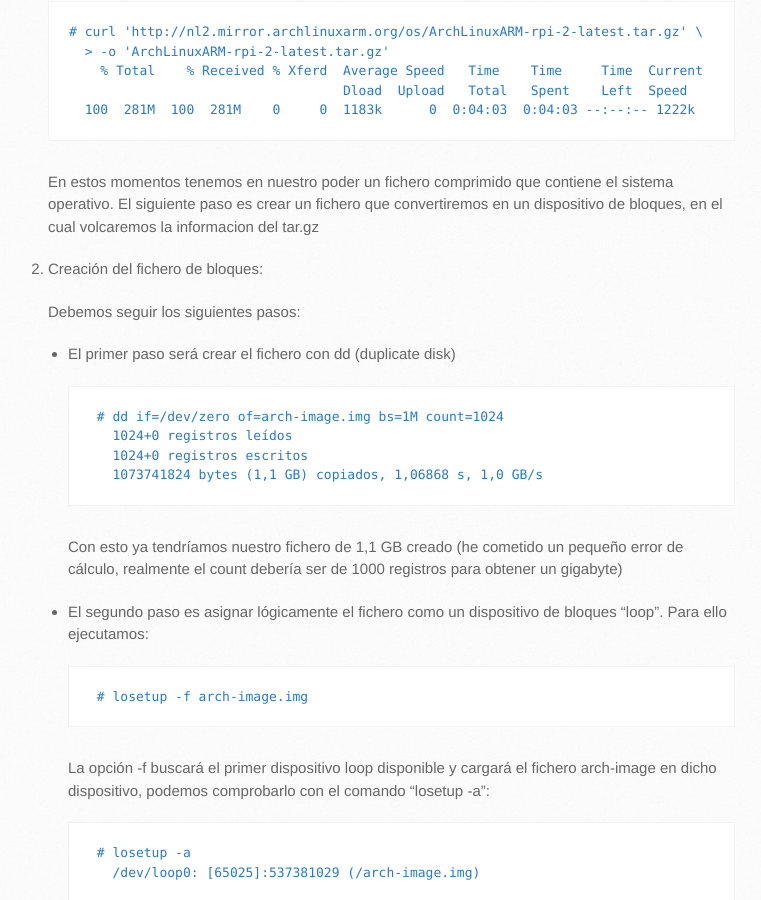
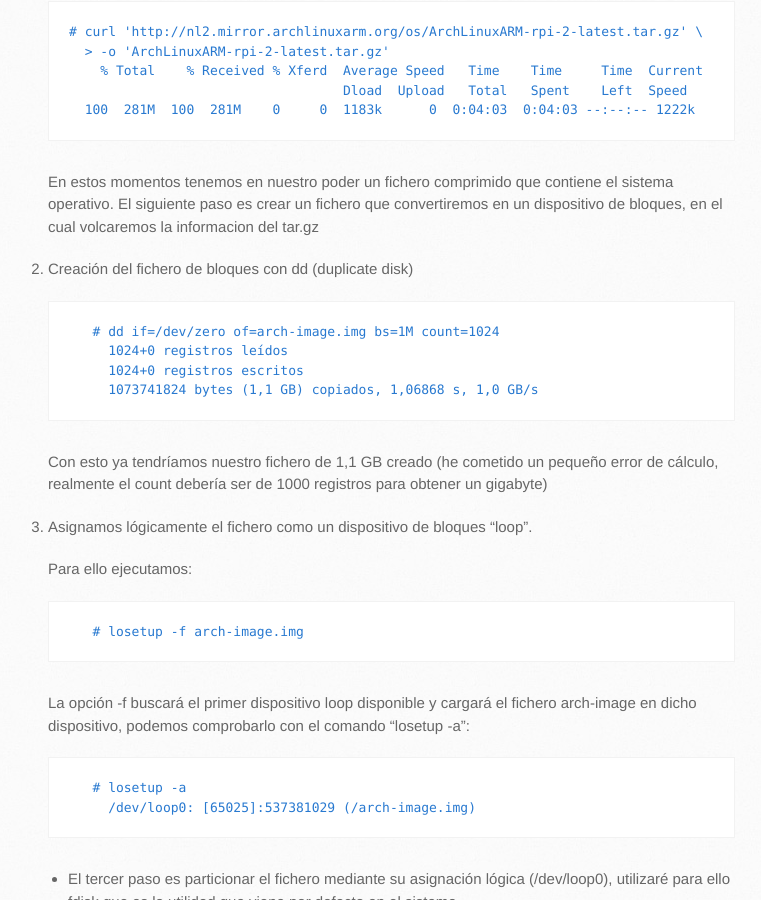
Before and after one commit to dpalomar/cluster_raspberrypi, a Jekyll site: the page built from imagen_base.md, in a window 1280 px wide and 900 px high, scrolled down 1191 px. Shown: the whole window, without its empty margins (125-886 px from the left). Built offline with Jekyll 4.4.1, drawn with Linux system fonts in a browser that asks for light colours.

Commit message:
Corrección de imagen_base.md

````diff
--- a/imagen_base.md
+++ b/imagen_base.md
@@ -41,11 +41,7 @@ Instalamos los paquetes con:
 
    En estos momentos tenemos en nuestro poder un fichero comprimido que contiene el sistema operativo. El siguiente paso es crear un fichero que convertiremos en un dispositivo de bloques, en el cual volcaremos la informacion del tar.gz
 
-2. Creación del fichero de bloques:
-
-   Debemos seguir los siguientes pasos:
-
-   * El primer paso será crear el fichero con dd (duplicate disk)
+2. Creación del fichero de bloques con dd (duplicate disk)
 
       ```bash
       # dd if=/dev/zero of=arch-image.img bs=1M count=1024
@@ -55,7 +51,9 @@ Instalamos los paquetes con:
       ```
       Con esto ya tendríamos nuestro fichero de 1,1 GB creado (he cometido un pequeño error de cálculo, realmente el count debería ser de 1000 registros para obtener un gigabyte)
 
-   * El segundo paso es asignar lógicamente el fichero como un dispositivo de bloques "loop". Para ello ejecutamos:
+3. Asignamos lógicamente el fichero como un dispositivo de bloques "loop".
+
+   Para ello ejecutamos:
 
       ```bash
       # losetup -f arch-image.img
````
